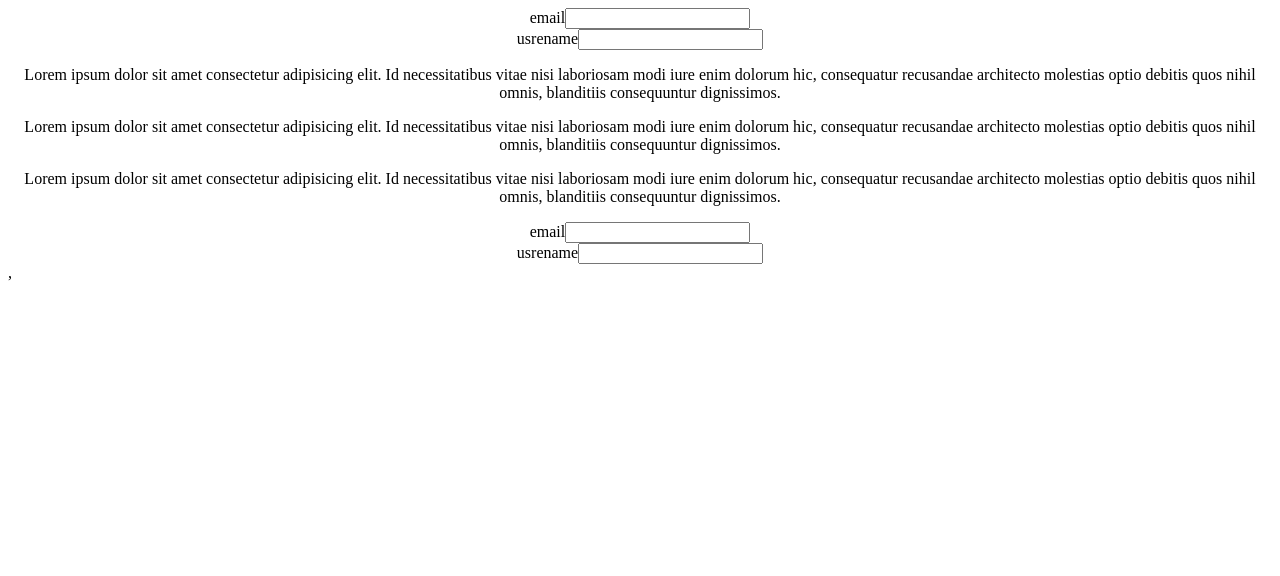
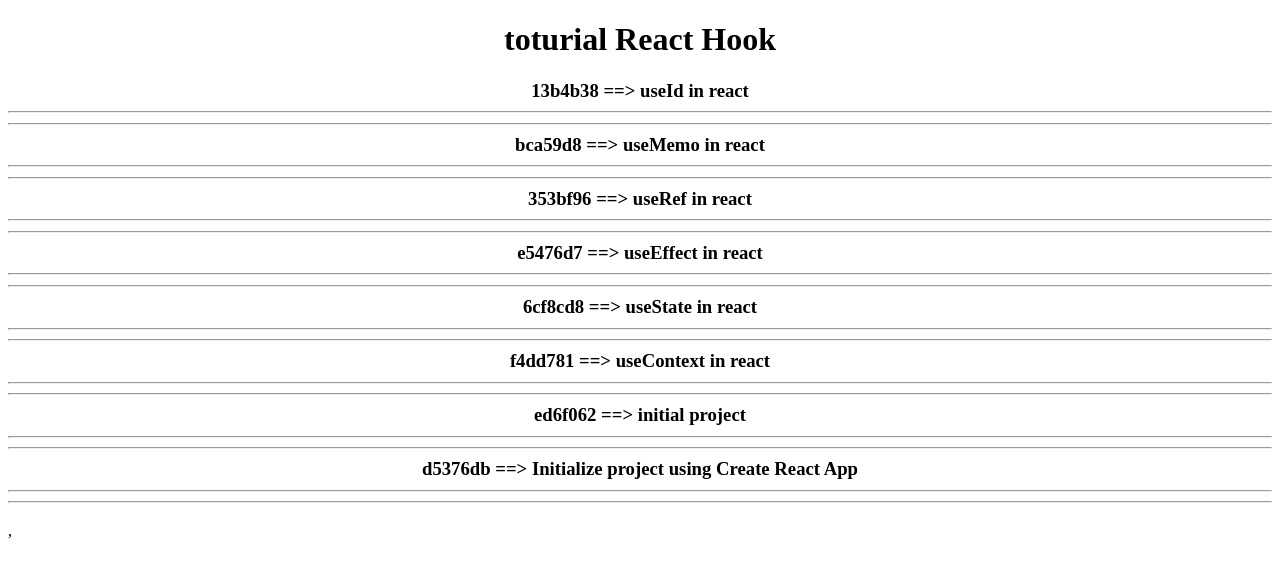
Before and after one commit to AmirTaki/react-hooks, a React (Create React App) app: page / in a window 1280 px wide. Shown: the top 576 px of the page. Built offline with nearby package versions, Linux system fonts and the light colour scheme.

Commit message:
toturial ract hooks

```diff
--- a/src/App.js
+++ b/src/App.js
@@ -2,19 +2,27 @@
 import { useMemo, useRef, useState } from 'react';
 import './App.css';
 
-
-import Input from './components/input/input';
 
 
 function App() {
 
   return (
     <div className="App">
-      <Input />
-      <p>Lorem ipsum dolor sit amet consectetur adipisicing elit. Id necessitatibus vitae nisi laboriosam modi iure enim dolorum hic, consequatur recusandae architecto molestias optio debitis quos nihil omnis, blanditiis consequuntur dignissimos.</p>
-      <p>Lorem ipsum dolor sit amet consectetur adipisicing elit. Id necessitatibus vitae nisi laboriosam modi iure enim dolorum hic, consequatur recusandae architecto molestias optio debitis quos nihil omnis, blanditiis consequuntur dignissimos.</p>
-      <p>Lorem ipsum dolor sit amet consectetur adipisicing elit. Id necessitatibus vitae nisi laboriosam modi iure enim dolorum hic, consequatur recusandae architecto molestias optio debitis quos nihil omnis, blanditiis consequuntur dignissimos.</p>
-      <Input />
+    <h1>
+      toturial  React Hook
+
+    </h1>
+
+    <h3>
+    13b4b38  ==> useId in react <hr/><hr/>
+    bca59d8  ==> useMemo in react <hr/><hr/>
+    353bf96  ==> useRef in react <hr/><hr/>
+    e5476d7  ==> useEffect in react <hr/><hr/>
+    6cf8cd8  ==> useState in react  <hr/><hr/>
+    f4dd781  ==> useContext in react <hr/><hr/>
+    ed6f062  ==> initial project    <hr/><hr/>
+    d5376db  ==> Initialize project using Create React App <hr/><hr/>
+    </h3>
     </div>
   );
 }
--- a/src/components/input/input.jsx
+++ /dev/null
@@ -1,39 +0,0 @@
-import React,{useId} from 'react';
-const Input = () =>{
-
-    // const uniqId = Math.random()
-    // return (
-    //     <>
-    //         <label htmlFor={uniqId}>email</label>
-    //         <input type="text" id = {uniqId} />
-    //     </>
-    // )
-
-
-    const UniqId = useId();
-    // const UniqId2 = useId();
-
-
-    return (
-        <>
-        <div>
-            <label htmlFor={UniqId}>email</label>
-            <input type="text" id = {UniqId} />
-        </div>
-
-        <div>
-            <label htmlFor={`${UniqId}-username`}>usrename</label>
-            <input type="text" id = {`${UniqId}-username`} />
-        </div>
-
-
-
-
-
-
-        </>
-
-    )
-}
-
-export default Input
```
